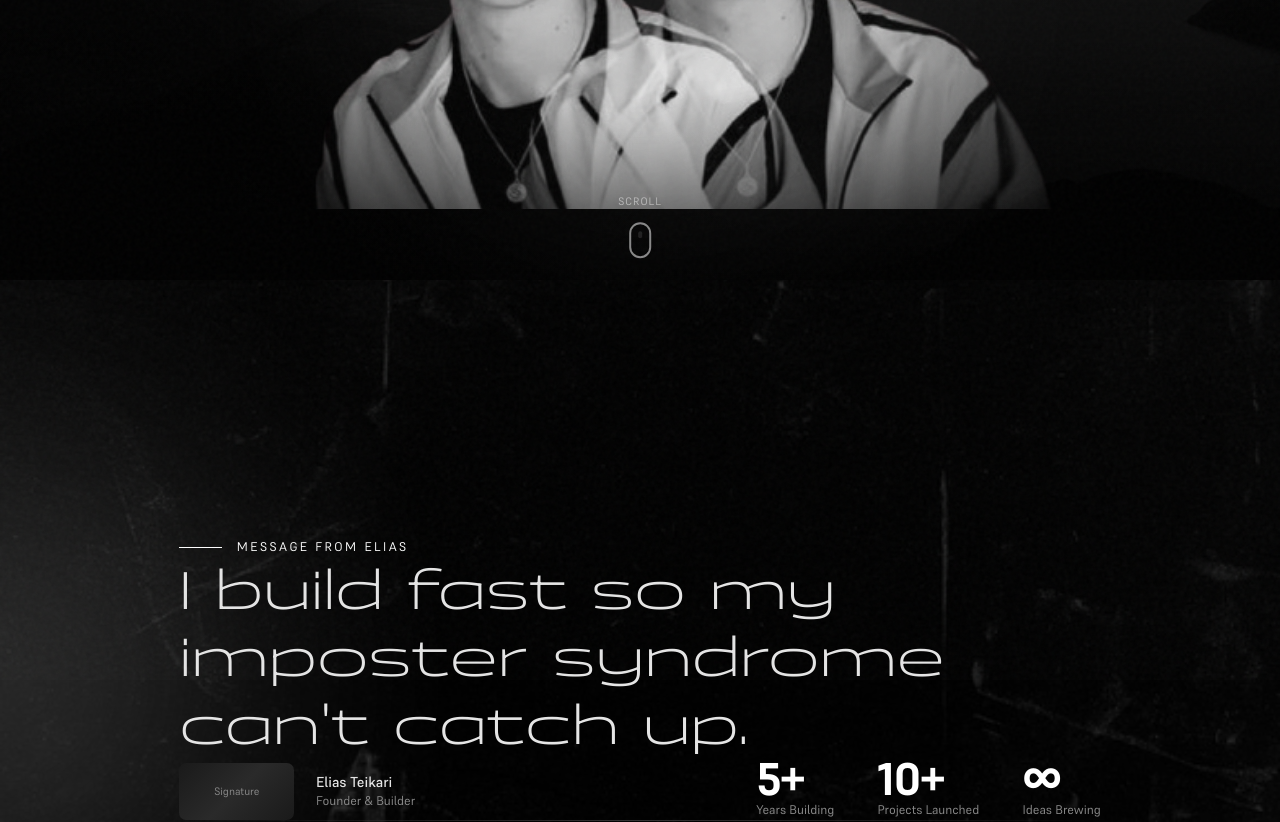
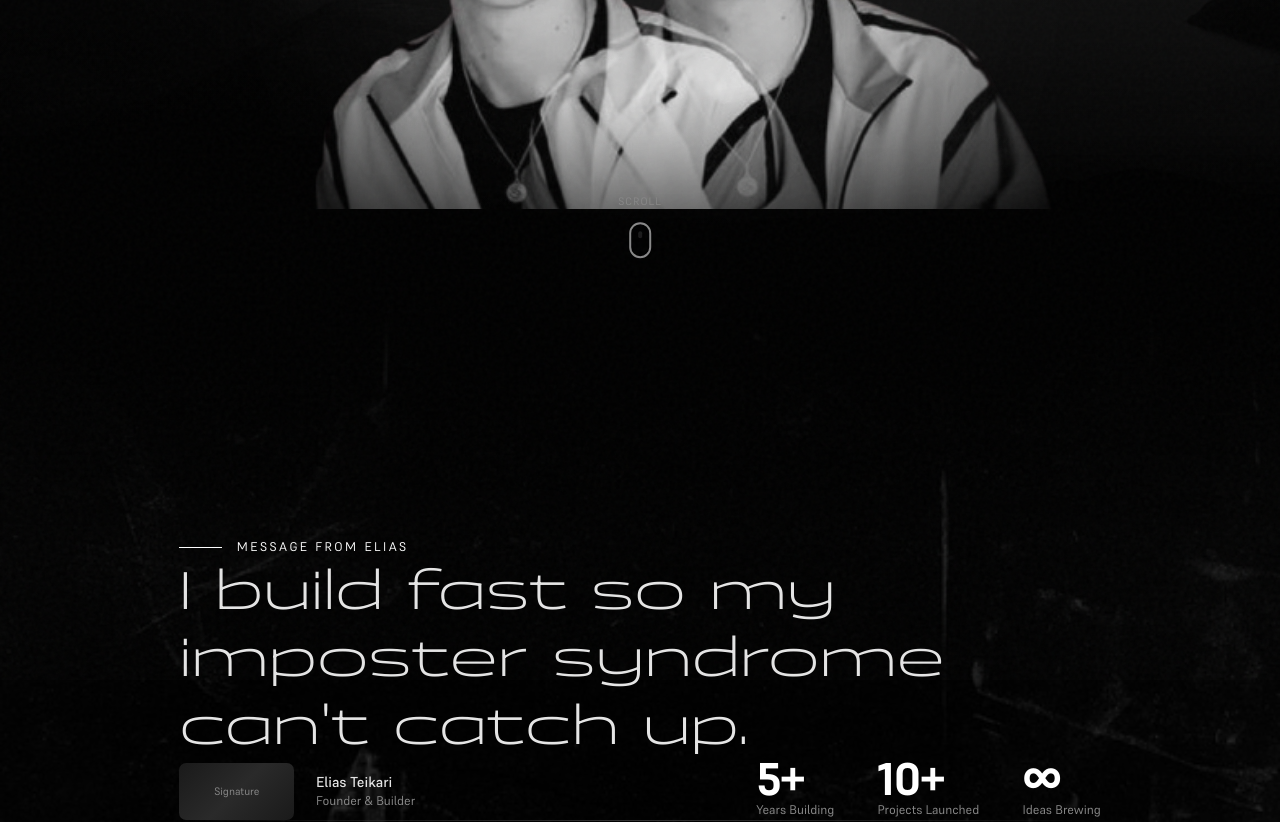
Before and after one commit to EliasTeikari/Portfolio_Elias, a Next.js app: page / in a window 1280 px wide. Shown: the part 520-1342 px from the top of the page. Built offline with nearby package versions, Linux system fonts and the light colour scheme.

Commit message:
Add fade overlay effects to Hero and IntroMessage components

```diff
--- a/src/app/globals.css
+++ b/src/app/globals.css
@@ -328,3 +328,37 @@ section {
     margin-left: auto;
     margin-right: auto;
 }
+
+.hero-transition-fade {
+    position: absolute;
+    left: 0;
+    right: 0;
+    bottom: 0;
+    height: 18vh;
+    z-index: 1;
+    pointer-events: none;
+    background: linear-gradient(
+        to bottom,
+        rgba(0, 0, 0, 0),
+        var(--background) 80%
+    );
+}
+
+.intro-fade-overlay {
+    -webkit-mask-image: linear-gradient(
+        to bottom,
+        transparent 0%,
+        black 35%,
+        black 100%
+    );
+    mask-image: linear-gradient(
+        to bottom,
+        transparent 0%,
+        black 35%,
+        black 100%
+    );
+    -webkit-mask-repeat: no-repeat;
+    mask-repeat: no-repeat;
+    -webkit-mask-size: 100% 100%;
+    mask-size: 100% 100%;
+}
--- a/src/components/Hero.tsx
+++ b/src/components/Hero.tsx
@@ -185,12 +185,14 @@ export default function Hero() {
                 </div>
             </motion.div>
 
+            <div className="hero-transition-fade" />
+
             {/* Scroll indicator */}
             <motion.div
                 initial={{ opacity: 0 }}
                 animate={isLoaded ? { opacity: 1 } : {}}
                 transition={{ duration: 0.8, delay: 2 }}
-                className="absolute bottom-8 left-1/2 -translate-x-1/2 flex flex-col items-center gap-2"
+                className="absolute bottom-8 left-1/2 z-10 -translate-x-1/2 flex flex-col items-center gap-2"
             >
                 <span className="text-muted text-xs tracking-widest uppercase">
                     Scroll
--- a/src/components/IntroMessage.tsx
+++ b/src/components/IntroMessage.tsx
@@ -89,7 +89,7 @@ export default function IntroMessage() {
             {/* Background accent gradient */}
             <motion.div
                 style={{ y: backgroundY }}
-                className="relative justify-content inset-0 opacity-30"
+                className="relative justify-content inset-0 opacity-30 intro-fade-overlay"
             >
                 <div
                     className="absolute top-1/2 left-1/2 -translate-x-1/2 -translate-y-1/2 w-[800px] h-[800px]"
@@ -102,7 +102,7 @@ export default function IntroMessage() {
             </motion.div>
 
             {/* Background film texture image */}
-            <div className="absolute inset-0 z-10 pointer-events-none">
+            <div className="absolute inset-0 z-10 pointer-events-none intro-fade-overlay">
                 <img
                     src="/images/intromessage-overlay-film_Afterlight.jpg"
                     alt="Film texture background"
```
